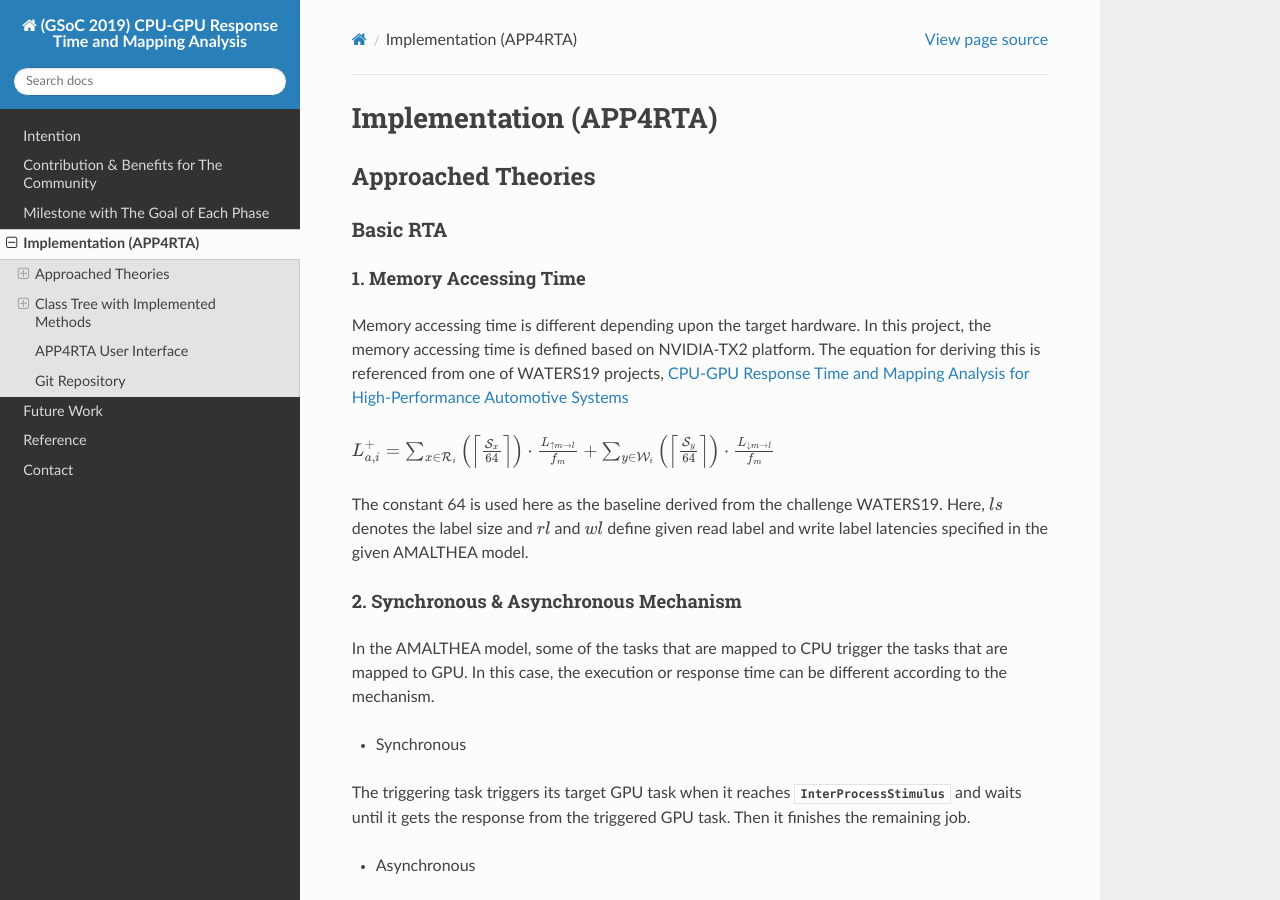
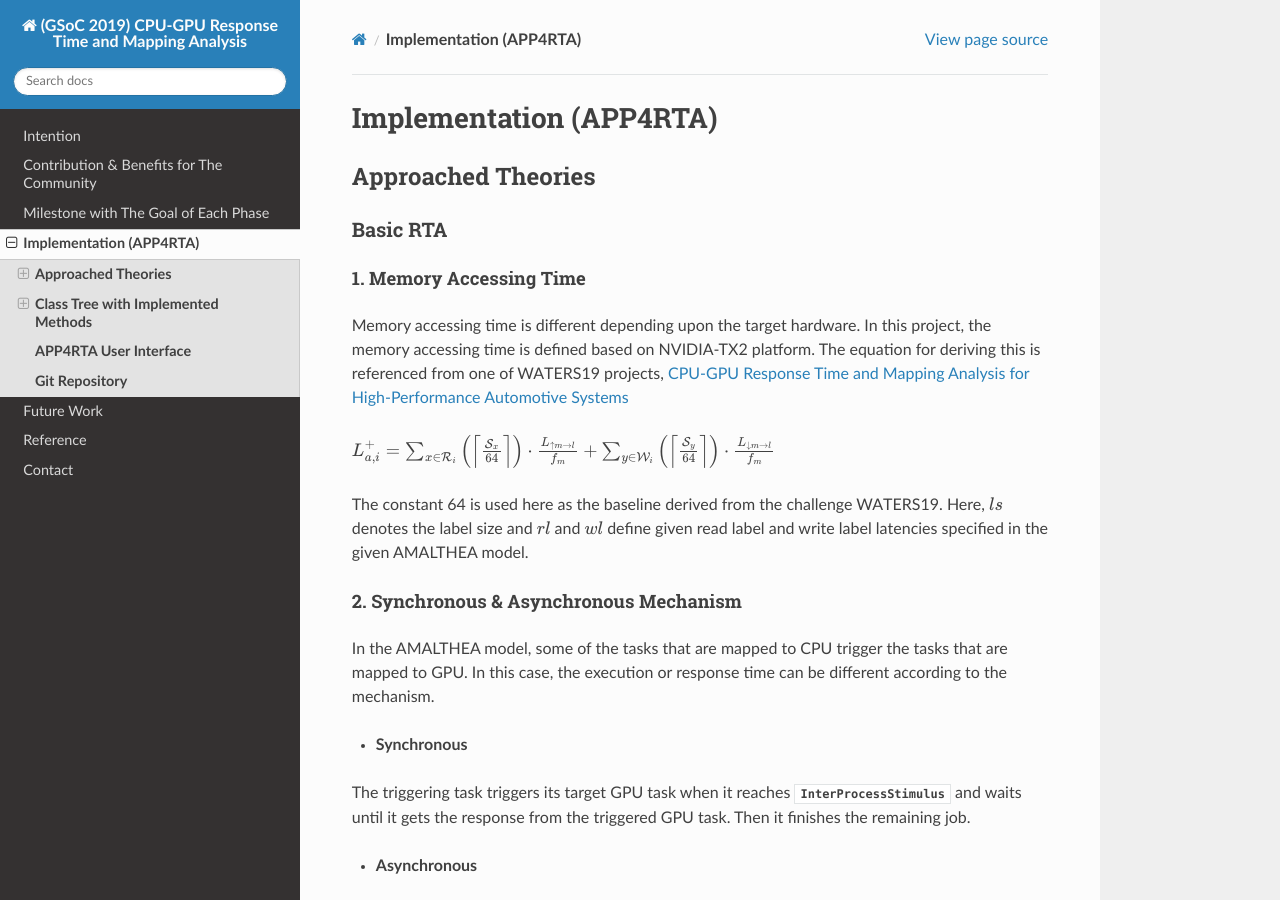
Before and after one commit to junh-ki/gsoc_doc, a Sphinx documentation site: the page built from docs/source/contents/implementation.rst, in a window 1280 px wide and 900 px high. Built offline with Sphinx 7.4.7 and the Read the Docs theme 2.0.0, drawn with Linux system fonts in a browser that asks for light colours.

Commit message:
some changes

```diff
--- a/docs/source/contents/implementation.rst
+++ b/docs/source/contents/implementation.rst
@@ -1,15 +1,15 @@
-************************
-Implementation (APP4RTA)
-************************
+****************************
+**Implementation (APP4RTA)**
+****************************
 
-Approached Theories
-###################
+**Approached Theories**
+#######################
 
-Basic RTA
-=========
+**Basic RTA**
+=============
 
-1. Memory Accessing Time
-************************
+**1. Memory Accessing Time**
+****************************
 
 Memory accessing time is different depending upon the target hardware.
 In this project, the memory accessing time is defined based on NVIDIA-TX2 platform.
@@ -20,22 +20,22 @@
 The constant 64 is used here as the baseline derived from the challenge WATERS19.
 Here, :math:`ls` denotes the label size and :math:`rl` and :math:`wl` define given read label and write label latencies specified in the given AMALTHEA model.
 
-2. Synchronous & Asynchronous Mechanism
-***************************************
+**2. Synchronous & Asynchronous Mechanism**
+*******************************************
 
 In the AMALTHEA model, some of the tasks that are mapped to CPU trigger the tasks that are mapped to GPU.
 In this case, the execution or response time can be different according to the mechanism.
 
-* Synchronous
+* **Synchronous**
 
 The triggering task triggers its target GPU task when it reaches `InterProcessStimulus` and waits until it gets the response from the triggered GPU task. Then it finishes the remaining job.
 
-* Asynchronous
+* **Asynchronous**
 
 The triggering task triggers its target GPU task when it reaches `InterProcessStimulus` and does not wait for the response from the triggered GPU task and finishes the remaining job. The asynchronous methodology described here can be modified according to the user's interpretation.
 
-3. Response Time
-****************
+**3. Response Time**
+********************
 
 The response time analysis approach implemented here is not only designed for Multi-core Systems but also for Heterogeneous Systems.
 Basically, the classic response time analysis equation is used.
@@ -45,57 +45,57 @@
 The equation is based on RMS (Rate Monotonic Scheduling) which means the static priorities are assigned according to the period of the task, so a task with the shorter period results in a higher task priority.
 Here, R_i denotes the response time of a task with i-th priority in the set of tasks where hp(i) is the set of tasks with priority higher than task i.
 
-End to End Latency
-==================
+**End to End Latency**
+======================
 
 The approach & equations used here are referenced from a yet-unpublished paper, "Model-based Task Chain Latency and Blocking Analysis for Automotive Software" by the same author who published `CPU-GPU Response Time and Mapping Analysis for High-Performance Automotive Systems <https://www.ecrts.org/forum/viewtopic.php?f=43&t=134&sid=777ff03160a9434451d721748c8a8aea#p264>`_.
 
-1. Task Chain Reaction
-**********************
+**1. Task Chain Reaction**
+**************************
 
 The time between the task chain's first task release to the earliest task response of the last task in the chain.
 
-* Best-case Task-Chain Reaction (Implicit Communication Paradigm)
+* **Best-case Task-Chain Reaction (Implicit Communication Paradigm)**
 
 :math:`\delta_{\gamma,\rho,\iota} ^-=\sum_j R_{j}^- \text{ with } \tau_j \in \gamma`
 
 The best-case task chain reaction latency for implicit communication can be calculated by considering the sum of all task's best case response times within task chain.
 Here, :math:`\gamma` refers to a task chain, :math:`\rho` corresponds the reaction latency, and :math:`\iota` outlines that this latency considers the implicit communication paradigm.
 
-* Worst-case Task-Chain Reaction (Implicit Communication Paradigm)
+* **Worst-case Task-Chain Reaction (Implicit Communication Paradigm)**
 
 :math:`\delta_{\gamma,\rho,\iota}^+ = \sum_{j=0}^{j=|\gamma|-2} \left(2\cdot T_{j}\right) +R_{j = |\gamma|-1}^+ \text{ with } \tau_j \in \gamma`
 
-* Best-case Task-Chain Reaction (Logical Execution Time)
+* **Best-case Task-Chain Reaction (Logical Execution Time)**
 
 :math:`\delta_{\gamma,\rho,\lambda} ^- = \sum_j T_{j} \text{ with } \tau_j \in \gamma`
 
 The best-case task chain reaction latency for LET communication is the sum of all task's periods within task chain :math:`\gamma`.
 
-* Worst-case Task-Chain Reaction (Logical Execution Time)
+* **Worst-case Task-Chain Reaction (Logical Execution Time)**
 
 :math:`\delta_{\gamma,\rho, \lambda}^+= T_{j=0}+\sum_{j=1}^{j=|\gamma|-1} \left(2\cdot T_{j}\right) \text{ with } \tau_j \in \gamma`
 
-2. Task Chain Age
-*****************
+**2. Task Chain Age**
+*********************
 
 The time a task chain result is initially available until the next task chain instance's initial results are available.
 A task chain age latency equals the chain's last (response) task age latency, i.e. :math:`\delta_{\gamma,\alpha} = \delta_{i,\alpha}` with :math:`\tau_i` being the last task of the task chain :math:`\gamma`, i.e. :math:`i=|\gamma|-1`.
 
-* Best-case Task-Chain Age
+* **Best-case Task-Chain Age**
 
 :math:`\delta_{i, \alpha}^- = T_i - R_i^+ + R_i^-`
 
-* Worst-case Task-Chain Age
+* **Worst-case Task-Chain Age**
 
 :math:`\delta_{i,\alpha}^+ = 2 \cdot T_i - R_i^- - (T_i - R_i^+) = T_i - R_i^- + R_i^+`
 
-3. Reaction Update
-******************
+**3. Reaction Update**
+**********************
 
 Due to the fact that tasks can have varying periods across the task chain, propagation between task chain entities can be over or under sampled such that a task X's result (a) serves as an input for several subsequent task chain entity instances or (b) does not serve as an input at all due to the fact that the subsequent task can already work with newer results produced by X's next instance.
 
-* Early Reaction
+* **Early Reaction**
 
 :math:`\delta_{\gamma, \rho 0, \iota}^+ = R_{\gamma0} + \sum_{j=0}^{j = |\gamma|-2} T_{j+1} + \min(T_{j+1}, \epsilon_j + R_{j+1})`
 
@@ -103,30 +103,30 @@
 
 :math:`\epsilon_{-1} = 0`
 
-* Reaction Update
+* **Reaction Update**
 
 Accordingly, the reaction update is the subtraction of two consecutive task chains instances best case early reaction and worst case early reaction.
 
 :math:`\delta_{\gamma, \upsilon, \iota}^+ = \max_{k} \left(T_{j=0} + \delta_{\gamma, \rho 0, \iota, k+1}^+ - \delta_{\gamma, \rho , \iota, k}^- \right)`
 
-4. Data Age
-***********
+**4. Data Age**
+***************
 
 It describes the longest time some data version persists in memory.
 This is independent of task chains and simply depends on the period of entities writing a particular label (i.e. data).
 
-* Best-case Data Age
+* **Best-case Data Age**
 
 :math:`\delta_{l,\alpha}^+ = \min_i \delta_{i,\alpha}^+`
 with :math:`\tau_i` being any task that accesses label :math:`l`.
 
-* Worst-case Data Age
+* **Worst-case Data Age**
 
 :math:`\delta_{l,\alpha}^- = \min_i \delta_{i,\alpha}^- %R_i^- + (T_i - R_i^+)`
 with :math:`\tau_i` being any task that accesses label :math:`l`.
 
-Class Tree with Implemented Methods
-###################################
+**Class Tree with Implemented Methods**
+#######################################
 
 .. image:: /_images/Class_Diagram.png
 	:width: 800
@@ -134,36 +134,34 @@
 
 The above class diagram describes the entire project in a hierarchical way.
 
-Key Classes
-===========
+**Key Classes**
+===============
 
-* `E2ELatency`
+* **E2ELatency**
 The top layer, it takes care of End-to-End latency of the observed task-chain based on the analyzed response time from CPURta. Being responsible for calculating E2E latency according to the concepts stated in the theory part (e.g., Reaction, Age).
 
-* `CPURta`
+* **CPURta**
 The middle layer, it takes care of analyzing task response time. Being responsible for calculating response time according to the communication paradigm (Direct or Implicit communication paradigm).
 
-* `RTARuntimeUtil`
+* **RTARuntimeUtil**
 The botton layer, it takes care of task & runnable execution time. Being responsible for calculating memory access cost, ticks (a.k.a execution need) computation time.
 
-Supplementary Classes
-=====================
+**Supplementary Classes**
+=========================
 
-* `SharedConsts`
+* **SharedConsts**
 
-* `CommonUtils`
+* **CommonUtils**
 
-* `Contention`
+* **Contention**
 
 
-APP4RTA User Interface
-######################
+**APP4RTA User Interface**
+##########################
 
 
-
-Git Repository
-##############
-
+**Git Repository**
+##################
 
 
 `yahoo <http://yahoo.com>`_
```
